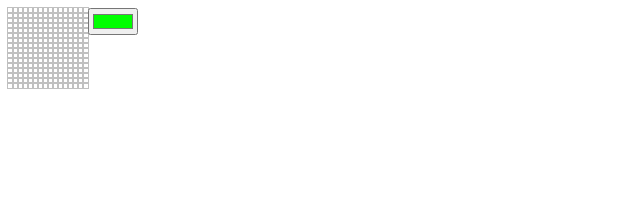
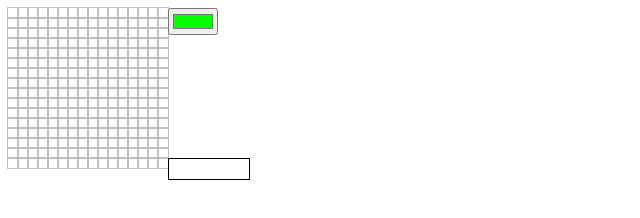
Before and after one commit to 256px/256px.github.io, a website: page prototype.html in a window 1280 px wide. Shown: the whole page, without its empty margins (0-640 px from the left). Drawn offline with Linux system fonts and the light colour scheme.

Commit message:
end of prototyping

```diff
--- a/index.html
+++ b/prototype.html
@@ -7,14 +7,24 @@
     <script type="text/javascript" src="./app.ui.js"></script>
     <style media="screen">
       .editor{
-        width: 80px;
+        width: 160px;
         display: block;
       }
       .pixel{
-        width: 5px;
-        height: 5px;
+        width: 10px;
+        height: 10px;
         outline: 1px solid silver;
         float: left;
+        cursor: pointer;
+      }
+      .pixel:hover{
+        outline: 1px solid black;
+      }
+      .colorhistory .colorpicker{
+        float: left;
+        width: 80px;
+        height: 20px;
+        border: 1px solid black;
       }
     </style>
   </head>
@@ -24,6 +34,7 @@
       </div>
       <div class="colorpicker">
       <input type="color" name="color" value="#00ff00" class="i_color">
+      <div class="colorhistory"><div class="colorpicker history-00ff00"></div></div>
       </div>
     </div>
   </body>
```
